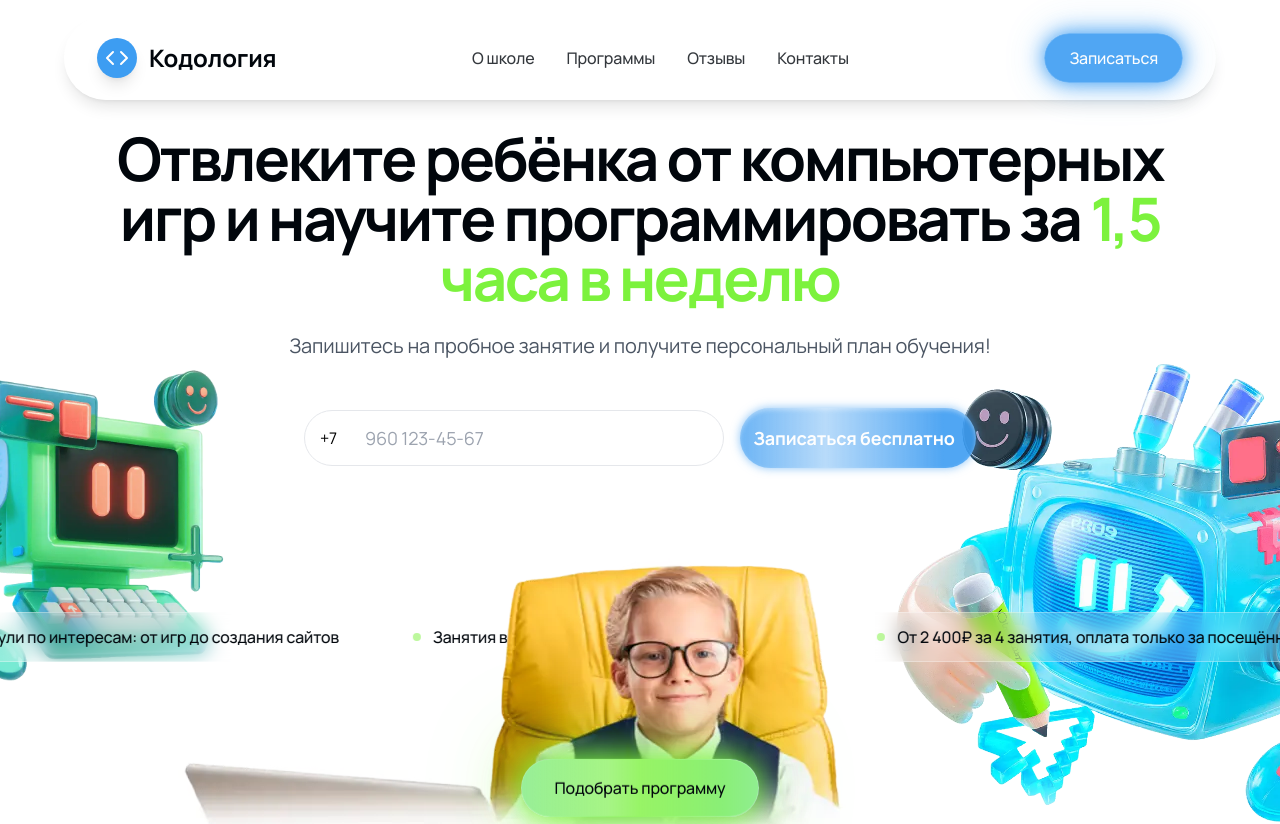
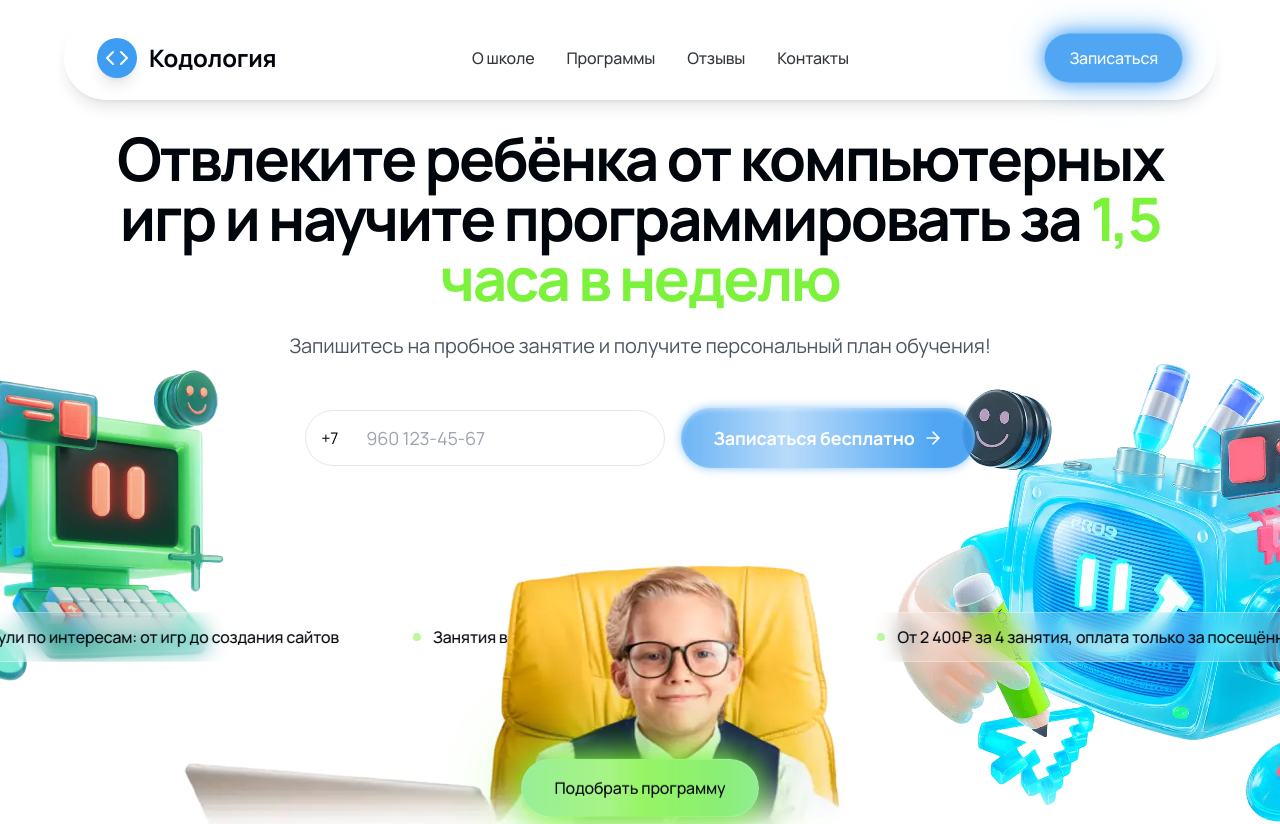
Before and after one commit to hismajestyamanita/codologia, a React (Vite) app: page / in a window 1280 px wide. Shown: the top 824 px of the page. Built offline with nearby package versions, Linux system fonts and the light colour scheme; no server answers.

Commit message:
сделал меньше поле с номером

```diff
--- a/src/sections/01-Hero.tsx
+++ b/src/sections/01-Hero.tsx
@@ -283,7 +283,7 @@ const Hero = () => {
             {/* Форма ввода телефона */}
             <div className="max-w-2xl mx-auto mb-16">
               <div className="flex flex-col md:flex-row gap-4 items-center justify-center">
-                <div className="relative z-10 w-full max-w-[420px]">
+                <div className="relative z-10 w-full max-w-[360px]">
                   <PhoneInput
                     value={phoneInput}
                     onChange={setPhoneInput}
```
